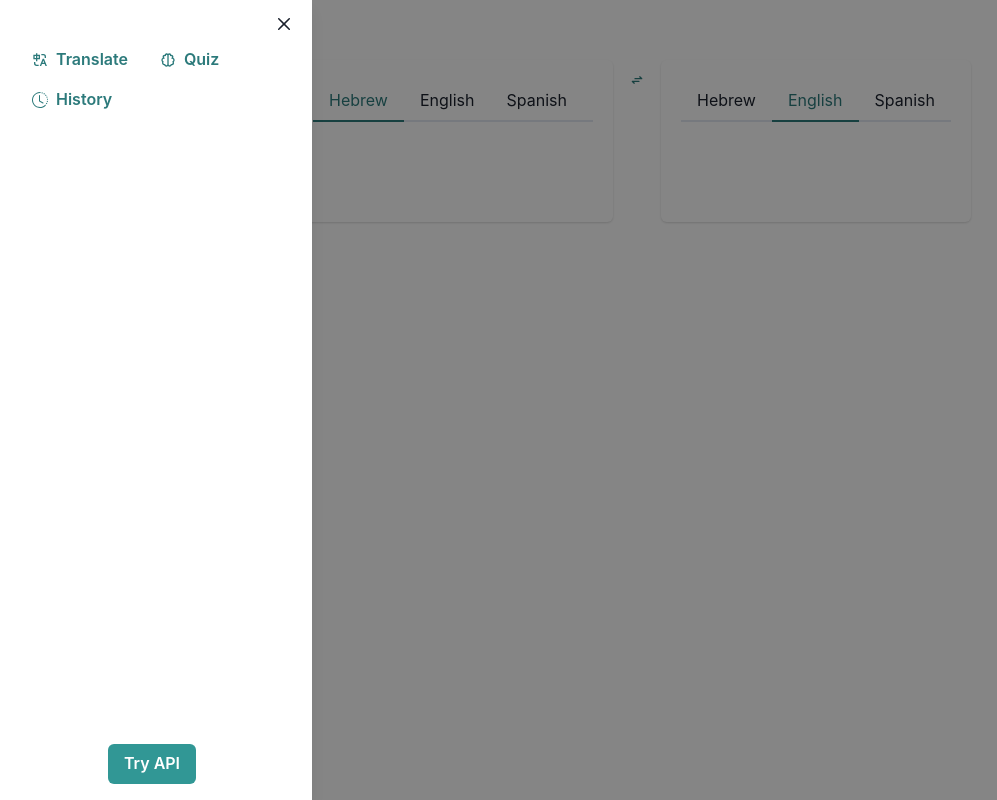
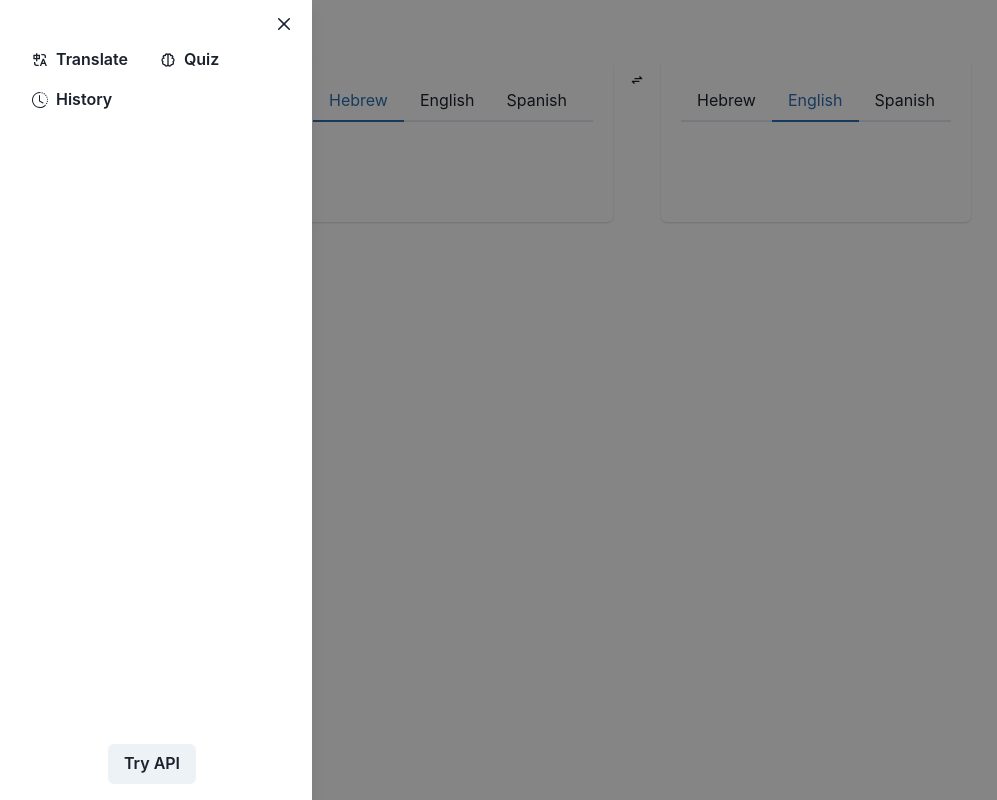
Before and after one commit to dorbachar/tranqlate, a React (Create React App) app in the folder tranqlate-frontend/: page /translate in a window 1280 px wide. Both pictures are taken after a click on the button 24 px from the left and 20 px from the top of the page. Shown: the whole page, without its empty margins (8-1005 px from the left). Built offline with nearby package versions, Linux system fonts and the light colour scheme.

Commit message:
remove colorScheme from all components cause it's annoying, and some more changes

```diff
--- a/tranqlate-frontend/package.json
+++ b/tranqlate-frontend/package.json
@@ -16,6 +16,7 @@
     "react-icons": "^4.7.1",
     "react-router-dom": "^6.0.2",
     "react-scripts": "5.0.1",
+    "react-uuid": "^2.0.0",
     "web-vitals": "^2.1.4"
   },
   "scripts": {
--- a/tranqlate-frontend/src/App.js
+++ b/tranqlate-frontend/src/App.js
@@ -7,7 +7,7 @@ import {Translate} from "./pages/Translate";
 import {Quiz} from "./pages/Quiz";
 import {NotFound} from "./pages/NotFound";
 import {History} from "./pages/History";
-import TranqlateContextProvider from "./TranqlateContextProvider";
+import TranqlateContextProvider from "./providers/TranqlateContextProvider";
 
 function App() {
     return (
--- a/tranqlate-frontend/src/elements/AppMenu.js
+++ b/tranqlate-frontend/src/elements/AppMenu.js
@@ -9,7 +9,7 @@ import {
     DrawerOverlay,
     useDisclosure
 } from "@chakra-ui/react";
-import {useRef} from "react";
+import {useContext, useRef} from "react";
 import {HamburgerIcon} from "@chakra-ui/icons";
 import {RiTranslate} from "react-icons/ri";
 import {BiBrain} from "react-icons/bi";
@@ -30,7 +30,7 @@ export function AppMenu() {
 
     return (
         <>
-            <Button ref={btnRef} colorScheme='teal' onClick={onOpen} borderRadius={"100px"} variant={"ghost"}>
+            <Button ref={btnRef} onClick={onOpen} borderRadius="100px" variant="ghost">
                 <HamburgerIcon/>
             </Button>
             <Drawer
@@ -46,19 +46,19 @@ export function AppMenu() {
 
                     <DrawerBody>
                         <Button leftIcon={<RiTranslate/>}
-                                colorScheme='teal'
+
                                 variant={"ghost"}
                                 onClick={() => handleClick("/translate")}>
                             Translate
                         </Button>
                         <Button leftIcon={<BiBrain/>}
-                                colorScheme='teal'
+
                                 variant={"ghost"}
                                 onClick={() => handleClick("/quiz")}>
                             Quiz
                         </Button>
                         <Button leftIcon={<BsClockHistory/>}
-                                colorScheme='teal'
+
                                 variant={"ghost"}
                                 onClick={() => handleClick("/history")}>
                             History
@@ -66,7 +66,7 @@ export function AppMenu() {
                     </DrawerBody>
 
                     <DrawerFooter justifyContent={"center"}>
-                        <Button onClick={getAPI} colorScheme='teal'>Try API</Button>
+                        <Button onClick={getAPI} >Try API</Button>
                     </DrawerFooter>
                 </DrawerContent>
             </Drawer>
--- a/tranqlate-frontend/src/elements/LanguageTabs.js
+++ b/tranqlate-frontend/src/elements/LanguageTabs.js
@@ -1,16 +1,17 @@
 import {Tab, TabList, Tabs} from "@chakra-ui/react";
 import {useContext} from "react";
-import {TranqlateContext} from "../TranqlateContextProvider";
+import {TranqlateContext} from "../providers/TranqlateContextProvider";
+import uuid from "react-uuid";
 
 export function LanguageTabs({tabIndex, setTabIndex}) {
     const {LANGUAGES} = useContext(TranqlateContext);
 
     return (
         <>
-            <Tabs index={tabIndex} onChange={setTabIndex} colorScheme="teal">
+            <Tabs index={tabIndex} onChange={setTabIndex}>
                 <TabList>
                     {
-                        Object.values(LANGUAGES).map((lang) => <Tab>{lang}</Tab>)
+                        Object.values(LANGUAGES).map((lang) => <Tab key={uuid()}>{lang}</Tab>)
                     }
                 </TabList>
             </Tabs>
--- a/tranqlate-frontend/src/elements/TranslateInput.js
+++ b/tranqlate-frontend/src/elements/TranslateInput.js
@@ -1,9 +1,9 @@
 import {Card, CardBody, CardHeader, Input} from "@chakra-ui/react";
 import {LanguageTabs} from "./LanguageTabs";
 import {useContext} from "react";
-import {TranqlateContext} from "../TranqlateContextProvider";
+import {TranqlateContext} from "../providers/TranqlateContextProvider";
 
-export function TranslateInput() {
+const TranslateInput = () => {
     const {inputText, setInputText, setOutputText, inputLanguageIndex, setInputLanguageIndex} = useContext(TranqlateContext);
 
     function callApiOnEnter(input) {
@@ -33,3 +33,5 @@ export function TranslateInput() {
         </Card>
     </>)
 }
+
+export default TranslateInput;
--- a/tranqlate-frontend/src/elements/TranslateOutput.js
+++ b/tranqlate-frontend/src/elements/TranslateOutput.js
@@ -1,7 +1,7 @@
 import {Card, CardBody, CardHeader, Text} from "@chakra-ui/react";
 import {LanguageTabs} from "./LanguageTabs";
 import {useContext} from "react";
-import {TranqlateContext} from "../TranqlateContextProvider";
+import {TranqlateContext} from "../providers/TranqlateContextProvider";
 
 export function TranslateOutput() {
     const {outputText, outputLanguageIndex, setOutputLanguageIndex} = useContext(TranqlateContext);
--- a/tranqlate-frontend/src/pages/Translate.js
+++ b/tranqlate-frontend/src/pages/Translate.js
@@ -1,5 +1,5 @@
 import {Button, Card, Container} from '@chakra-ui/react'
-import {TranslateInput} from "../elements/TranslateInput";
+import TranslateInput from "../elements/TranslateInput";
 import {TranslateOutput} from "../elements/TranslateOutput";
 import styles from "../styles/general.module.scss"
 import {CgArrowsExchange} from "react-icons/cg";
@@ -9,7 +9,8 @@ export function Translate() {
         <>
             <Card direction={{base: 'column', sm: 'row'}} justify={"center"} boxShadow="white" paddingTop="20px">
                 <TranslateInput/>
-                <Button colorScheme='teal' borderRadius={"100px"} variant={"ghost"} className={styles["rotate-button"]}>
+                <Button borderRadius={"100px"} variant={"ghost"}
+                        className={styles["rotate-button"]}>
                     <CgArrowsExchange/>
                 </Button>
                 <TranslateOutput/>
--- a/tranqlate-frontend/src/TranqlateContextProvider.js
+++ b/tranqlate-frontend/src/providers/TranqlateContextProvider.js
@@ -13,17 +13,17 @@ const TranqlateContextProvider = ({children}) => {
 
     const onUpdateLanguage = (value, type) => {
         if (type === "input") {
-            if (value !== outputLanguageIndex) {
+            if (value === outputLanguageIndex) {
                 setInputLanguageIndex(value);
+                setOutputLanguageIndex(inputLanguageIndex);
             } else {
-                setOutputLanguageIndex(inputLanguageIndex);
                 setInputLanguageIndex(value);
             }
         } else {
-            if (value !== inputLanguageIndex) {
+            if (value === inputLanguageIndex) {
                 setOutputLanguageIndex(value);
+                setInputLanguageIndex(outputLanguageIndex);
             } else {
-                setInputLanguageIndex(outputLanguageIndex);
                 setOutputLanguageIndex(value);
             }
         }
```
Also changed, not shown: 1 other file (tests, documents, lock files or other folders).
